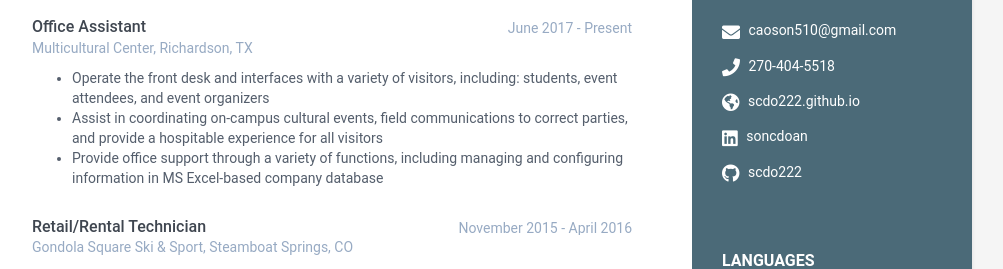
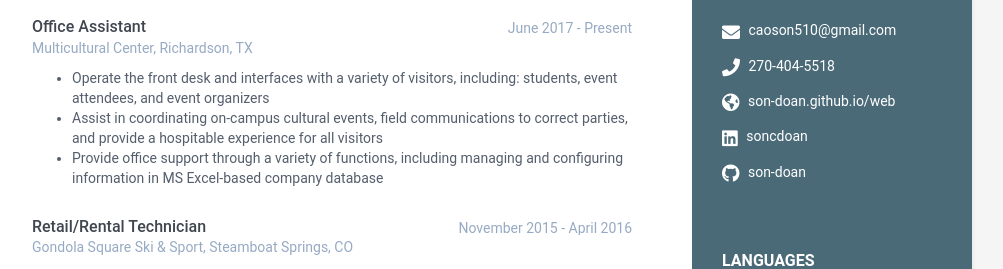
Before and after one commit to son-doan/web, a Jekyll site: the page built from index.html, in a window 1280 px wide and 900 px high. Shown: the part 295-564 px from the top of the window, without its empty margins (168-1171 px from the left). Built offline with Jekyll 4.4.1, drawn with Linux system fonts in a browser that asks for light colours.

Commit message:
Update data.yml

```diff
--- a/_data/data.yml
+++ b/_data/data.yml
@@ -10,9 +10,9 @@ sidebar:
     # Sidebar links
     email: caoson510@gmail.com
     phone: 270-404-5518
-    website: scdo222.github.io #do not add http://
+    website: son-doan.github.io/web #do not add http://
     linkedin: soncdoan
-    github: scdo222
+    github: son-doan
     stack-overflow: # Number/Username, e.g. 123456/alandoe
     codewars:
     goodreads: # Number-Username, e.g. 123456-alandoe
```
